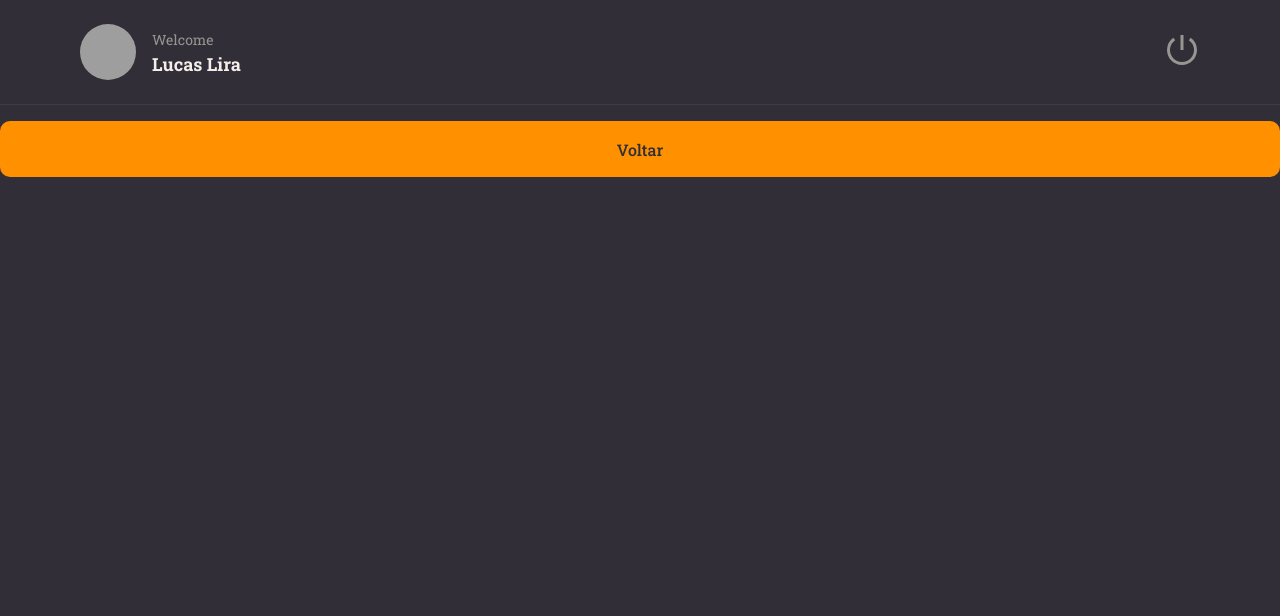
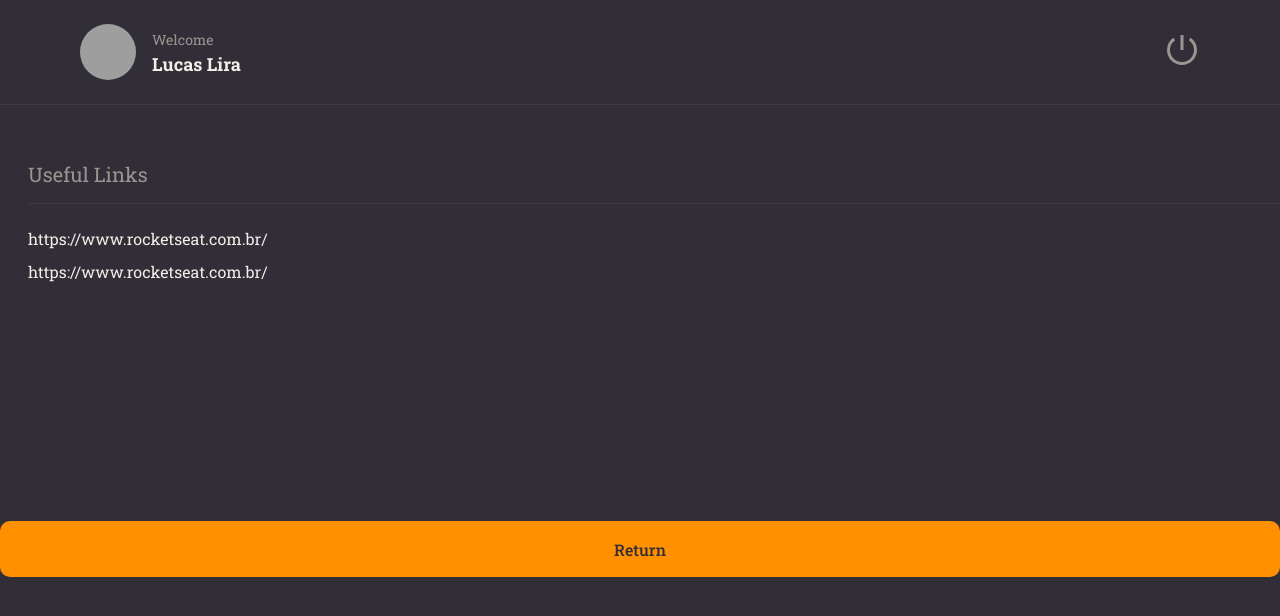
Before and after one commit to lucaslirah/Rocketsnotes, a React (Vite) app: page / in a window 1280 px wide. Shown: the top 616 px of the page. Built offline with nearby package versions, Linux system fonts and the light colour scheme; grey boxes are pictures that could not be loaded.

Commit message:
section component created

```diff
--- /dev/null
+++ b/src/components/Section/index.jsx
@@ -0,0 +1,10 @@
+import { Container } from './styles'
+
+export function Section({ title, children }){
+    return(
+        <Container>
+            <h2>{title}</h2>
+            {children}
+        </Container>
+    )
+}
--- /dev/null
+++ b/src/components/Section/styles.js
@@ -0,0 +1,16 @@
+import styled from 'styled-components'
+
+export const Container = styled.section`
+    margin: 56px 0 0 28px;
+
+    >h2{
+        border-bottom: 1px solid ${({ theme }) => theme.COLORS.BACKGROUND_700};
+
+        padding-bottom: 16px;
+        margin-bottom: 24px;
+
+        font-size: 20px;
+        font-weight: 400;
+        color: ${({ theme }) => theme.COLORS.GRAY_100};
+    }
+`
--- a/src/pages/Details/index.jsx
+++ b/src/pages/Details/index.jsx
@@ -1,5 +1,6 @@
-import { Container } from "./styles.js"
+import { Container, Links } from "./styles.js"
 import { Header } from "../../components/Header"
+import { Section } from "../../components/Section"
 import { Button } from "../../components/Button"
 
 export function Details() {
@@ -7,7 +8,13 @@
   return (
     <Container>
       <Header/>
-      <Button title="Voltar"/>
+      <Section title="Useful Links">
+        <Links>
+          <li><a href="#">https://www.rocketseat.com.br/</a></li>
+          <li><a href="#">https://www.rocketseat.com.br/</a></li>
+        </Links>
+      </Section>
+      <Button title="Return"/>
     </Container>
   )
 }
--- a/src/pages/Details/styles.js
+++ b/src/pages/Details/styles.js
@@ -11,3 +11,14 @@
     "content"
     ;
 `
+export const Links = styled.ul`
+    list-style: none;
+
+    >li{
+        margin-top: 12px;
+    }
+
+    a{
+        color: ${({ theme }) => theme.COLORS.WHITE};
+    }
+`
```
